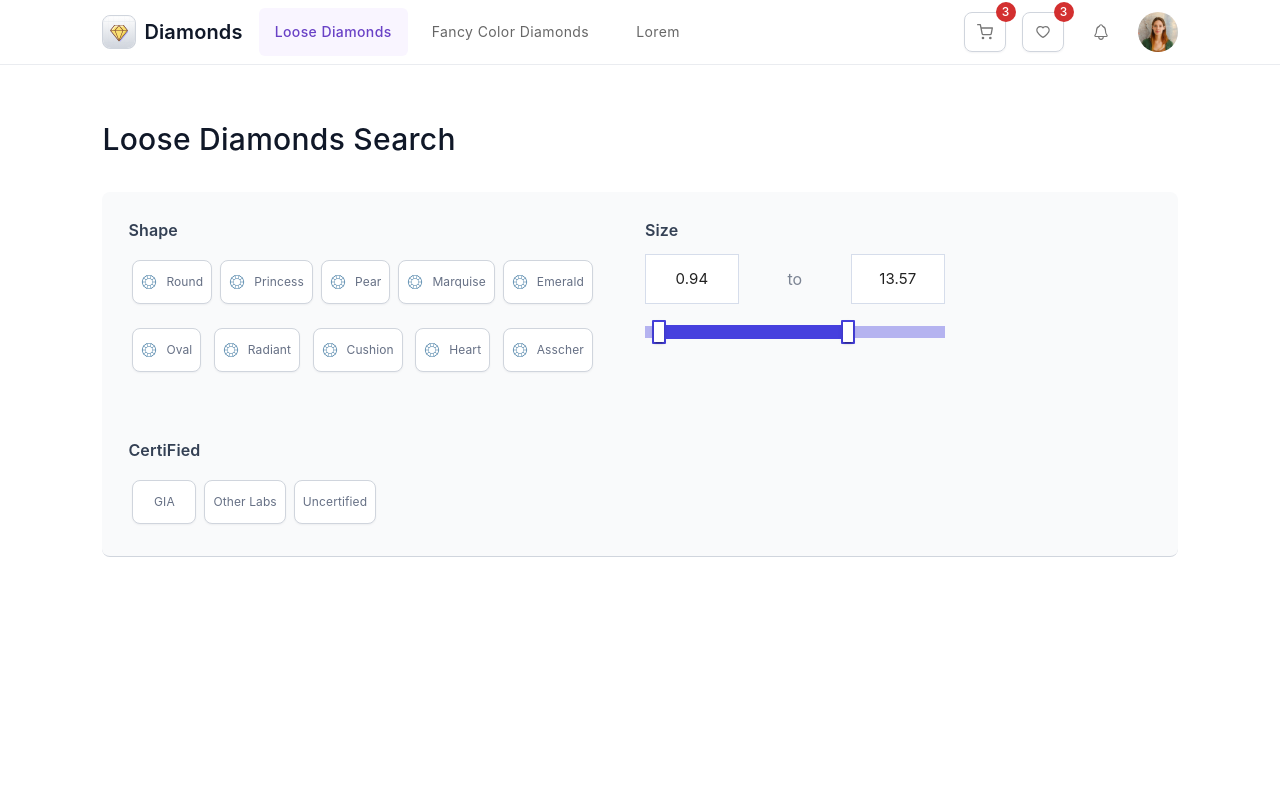
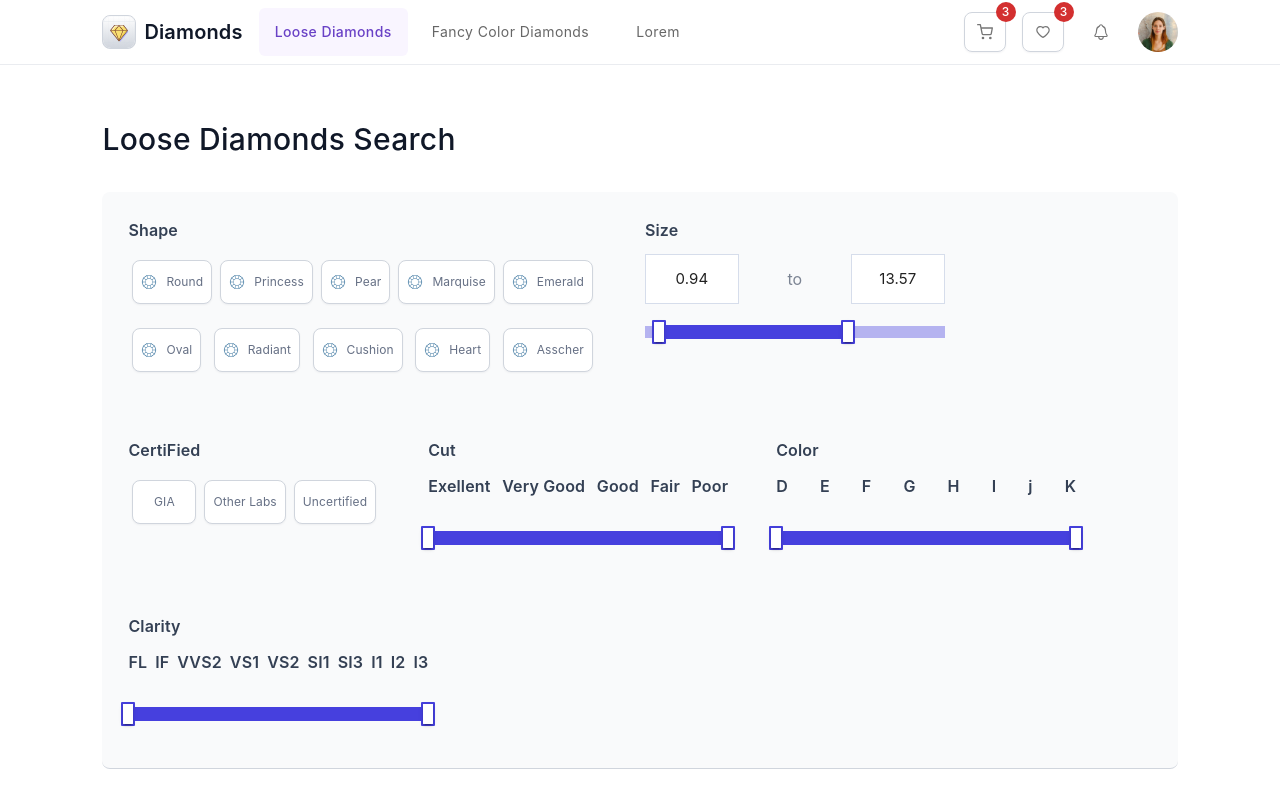
Before and after one commit to binyaalex/diamonds, a React (Create React App) app: page / in a window 1280 px wide. Shown: the top 808 px of the page. Built offline with nearby package versions, Linux system fonts and the light colour scheme.

Commit message:
add sliders

```diff
--- a/src/components/home/Filter.js
+++ b/src/components/home/Filter.js
@@ -17,15 +17,39 @@ import { ReactComponent as Diamond } from "../../assets/icons/Diamond.svg"
 //data
 const shapesOne = ["Round", "Princess", "Pear", "Marquise", "Emerald"]
 const shapesTwo = ["Oval", "Radiant", "Cushion", "Heart", "Asscher"]
-const cut = ["Exellent", "Very Good", "Good", "Fair", "Poor"]
-
+const sliders = [
+  {
+    title: "Cut",
+    labels:
+      ["Exellent", "Very Good", "Good", "Fair", "Poor"]
+  },
+  {
+    title: "Color",
+    labels:
+      ["D", "E", "F", "G", "H", "I", "j", "K"
+      ]
+  },
+  {
+    title: "Clarity",
+    labels: [
+      "FL", "IF", "VVS2", "VS1", "VS2", "SI1", "SI3", "I1", "I2", "I3"
+    ]
+  },
+]
+// labels: [
+//   {value:0, label:"Exellent"},
+//    {value:1, label:"Very Good"},
+//    {value:2,label:"Good"},
+//    {value:3,label:"Fair"},
+//    {value:4"Poor"]
+//   },
 const Filter = () => {
-  const [value, setValue] = useState([0.94, 13.57]);
+  const [size, setSize] = useState([0.94, 13.57]);
+  const [cut, setCut] = useState([0, 5]);
+  const [color, setColor] = useState([0, 8]);
+  const [clarity, setClarity] = useState([0, 10]);
 
   return (
-
-
-
     <Box className={styles.filter}>
       <FormGroup>
         <Grid container spacing={6}>
@@ -77,7 +101,7 @@ const Filter = () => {
                   className={styles.size}
                   type="text"
                   inputProps={{ style: { textAlign: 'center' } }}
-                  value={value[0]}
+                  value={size[0]}
                 >
                 </InputBase>
                 <Typography
@@ -90,7 +114,7 @@ const Filter = () => {
                   className={styles.size}
                   type="text"
                   inputProps={{ style: { textAlign: 'center' } }}
-                  value={value[1]}
+                  value={size[1]}
 
                 >
                 </InputBase>
@@ -112,11 +136,12 @@ const Filter = () => {
                       height: '24px'
                     }
                   }}
-                  value={value}
-                  onChange={e => setValue(e.target.value)}
+                  value={size}
+                  onChange={e => setSize(e.target.value)}
                   min={0}
                   step={0.01}
-                  max={20} />
+                  max={20}
+                />
               </Box>
             </FormControl>
           </Grid>
@@ -151,6 +176,58 @@ const Filter = () => {
             </FormControl>
           </Grid>
 
+          {/* <Grid item
+            sx={{ display: 'flex', justifyContent: 'space-between' }}
+          > */}
+          {sliders.map((slider, i) => (
+            <Grid item>
+
+              <FormControl sx={{ width: '100%' }}>
+                <FormLabel
+                  className={styles.subTitle}>
+                  {slider.title}
+                </FormLabel>
+                <Box
+                  sx={{ display: 'flex', justifyContent: 'space-between' }}
+                >
+                  {slider.labels.map((label) => (
+                    <Typography
+                      className={styles.subTitle}
+                    >
+                      {label}
+                    </Typography>
+                  ))}
+                </Box>
+                <Slider
+                  sx={{
+                    width: 300,
+                    padding: '22px 0',
+                    color: '#4640DE',
+                    height: '12px',
+                    borderRadius: '0',
+                    '& .MuiSlider-thumb': {
+                      color: 'white',
+                      borderRadius: '1px',
+                      border: 'solid 2px #4640DE',
+                      width: '14px',
+                      height: '24px'
+                    }
+                  }}
+                  value={i === 0 ? cut : i === 1 ? color : clarity}
+                  onChange={e => {
+                    i === 0 ? setCut(e.target.value) :
+                      i === 1 ? setColor(e.target.value) :
+                        setClarity(e.target.value)
+                  }}
+                  min={0}
+                  max={slider.labels.length - 1}
+                />
+
+              </FormControl>
+            </Grid>
+          ))}
+
+
         </Grid>
       </FormGroup >
     </Box >
```
